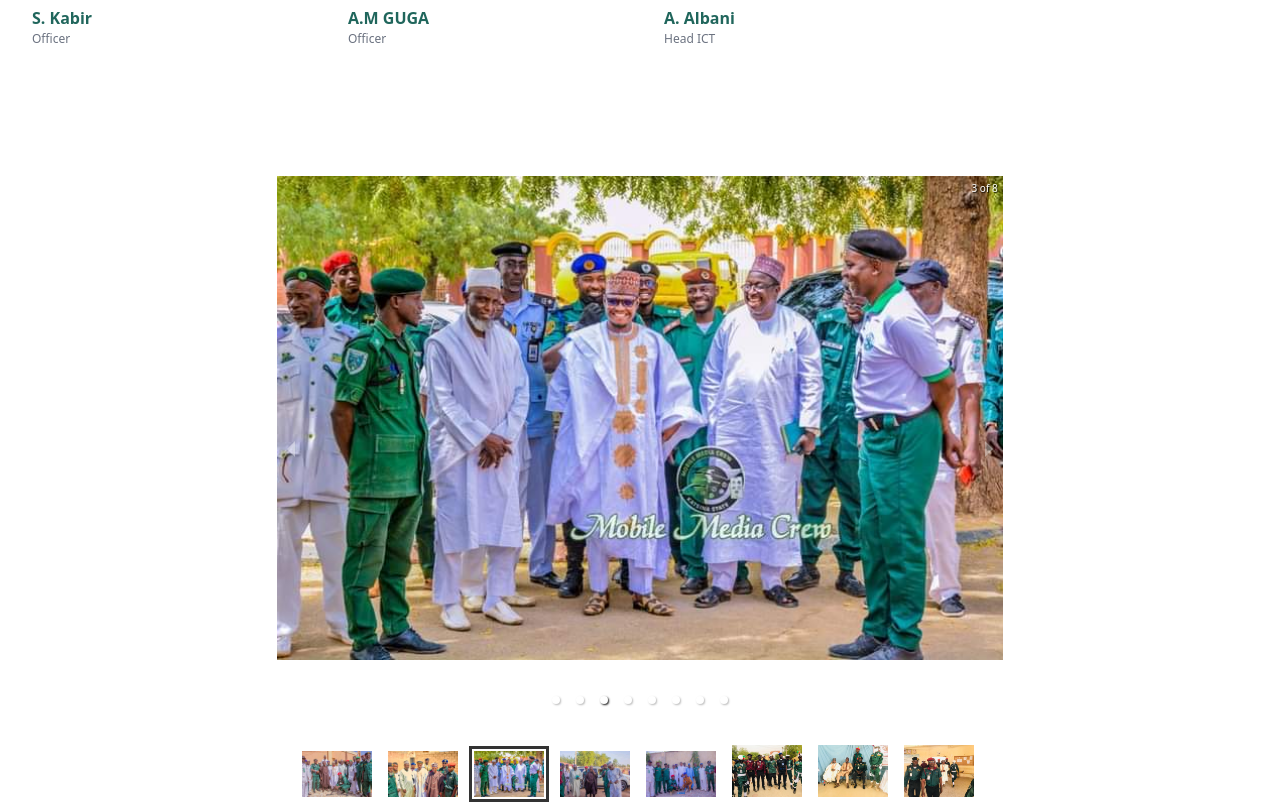
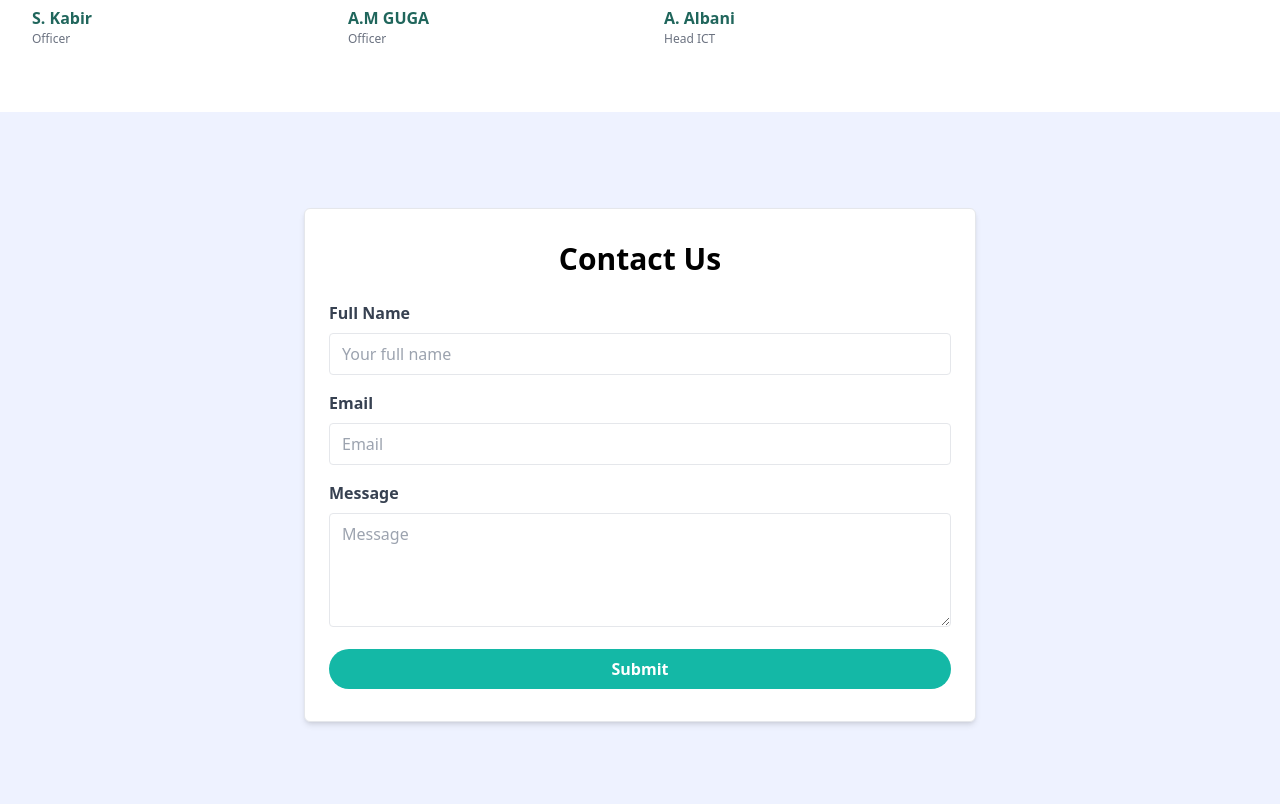
Before and after one commit to hamzashadeez/hisbah, a React (Vite) app: page / in a window 1280 px wide. Shown: the part 3674-4478 px from the top of the page. Built offline with nearby package versions, Linux system fonts and the light colour scheme.

Commit message:
Contact form

```diff
--- a/index.html
+++ b/index.html
@@ -10,7 +10,7 @@
     <meta charset="UTF-8" />
     <link rel="icon" type="image/svg+xml" href="/vite.svg" />
     <meta name="viewport" content="width=device-width, initial-scale=1.0" />
-    <title>Hisbah Katsina</title>
+    <title>Hisbah Katsina State</title>
   </head>
   <body>
     <div id="root"></div>
--- a/src/App.jsx
+++ b/src/App.jsx
@@ -12,6 +12,7 @@ import Donations from "./pages/Donations";
 import Members from "./pages/Members";
 import Reports from "./pages/Reports";
 import Test from "./components/Test";
+import ContactUS from "./pages/ContactUs";
 
 function App() {
   const [session, setSession] = useState(null);
@@ -27,17 +28,18 @@ function App() {
   }, []);
 
   return (
-    <div className='min-h-screen w-full'>
+    <div className="min-h-screen w-full">
       <Routes>
-        <Route path='/' element={<Landing />} />
-        <Route path='/test' element={<Test />} />
-        <Route path='/donate' element={<Donate />} />
-        <Route path='/join' element={<JoinCommunity />} />
-        <Route path='/login' element={<LoginPage />} />
+        <Route path="/" element={<Landing />} />
+        <Route path="/test" element={<Test />} />
+        <Route path="/donate" element={<Donate />} />
+        <Route path="/join" element={<JoinCommunity />} />
+        <Route path="/login" element={<LoginPage />} />
+        <Route path="/contactus" element={<ContactUS />} />
         {/* <Route path="/login" element={session !== null ? <LoginPage /> : <Navigate to="/dashboard" replace />} /> */}
 
         <Route
-          path='/dashboard'
+          path="/dashboard"
           element={
             <DashboardLayout>
               <Dashboard />
@@ -45,7 +47,7 @@ function App() {
           }
         />
         <Route
-          path='/donations'
+          path="/donations"
           element={
             <DashboardLayout>
               <Donations />
@@ -53,7 +55,7 @@ function App() {
           }
         />
         <Route
-          path='/members'
+          path="/members"
           element={
             <DashboardLayout>
               <Members />
@@ -61,7 +63,7 @@ function App() {
           }
         />
         <Route
-          path='/reports'
+          path="/reports"
           element={
             <DashboardLayout>
               <Reports />
--- /dev/null
+++ b/src/components/ContactUS.jsx
@@ -0,0 +1,79 @@
+import React, { useState } from "react";
+
+const ContactUS = () => {
+  let [name, setName] = useState();
+  const [email, setEmail] = useState("");
+  const [message, setMessage] = useState("");
+
+  const [submitted, setSubmitted] = useState(false);
+  const [error, setError] = useState("");
+  return (
+    <section className="bg-indigo-50">
+      <div className="container m-auto max-w-2xl py-24">
+        <div className="bg-white px-6 py-8 mb-4 shadow-md rounded-md border m-4 md:m-0">
+          <form>
+            <h2 className="text-3xl text-center font-semibold mb-6">
+              Contact Us
+            </h2>
+
+            <div>
+              <div className="mb-4">
+                <label
+                  htmlFor="full_name"
+                  className="block text-gray-700 font-bold mb-2"
+                >
+                  Full Name
+                </label>
+                <input
+                  type="text"
+                  id="full_name"
+                  name="full_name"
+                  className="border rounded w-full py-2 px-3"
+                  placeholder="Your full name"
+                />
+              </div>
+              <div className="mb-4">
+                <label
+                  htmlFor="email"
+                  className="block text-gray-700 font-bold mb-2"
+                >
+                  Email
+                </label>
+                <input
+                  type="email"
+                  id="email"
+                  name="email"
+                  className="border rounded w-full py-2 px-3"
+                  placeholder="Email"
+                />
+              </div>
+              <div className="mb-4">
+                <label
+                  htmlFor="message"
+                  className="block text-gray-700 font-bold mb-2"
+                >
+                  Message
+                </label>
+                <textarea
+                  id="message"
+                  name="message"
+                  className="border rounded w-full py-2 px-3"
+                  rows="4"
+                  placeholder="Message"
+                ></textarea>
+              </div>
+              <button
+                className="bg-teal-500 hover:bg-teal-600 text-white font-bold py-2 px-4 rounded-full w-full"
+                type="submit"
+              >
+                Submit
+              </button>
+            </div>
+          </form>
+        </div>
+      </div>
+    </section>
+  );
+};
+
+export default ContactUS;
--- a/src/components/Landing.jsx
+++ b/src/components/Landing.jsx
@@ -12,62 +12,65 @@ import Blog from "./Blog";
 import Officials from "./Officials";
 import { CiGlobe } from "react-icons/ci";
 import LanguageChanger from "./ChangeLangBtn";
+import ContactUS from "./ContactUS";
 
 function Landing() {
   const [show, setShow] = useState(false);
-  const [hero, setHero] = useState("Promoting Morality and Public Order According to the Islamic Teachings")
+  const [hero, setHero] = useState(
+    "Promoting Morality and Public Order According to the Islamic Teachings"
+  );
 
   return (
-    <div id='home' className='bg-white min-h-screen relative'>
-      <section className='sticky main_header top-0 left-0'>
-        <header className='bg-[#F4FFFB] px-4 flex main_header flex-row items-center justify-between md:px-12 lg:px-24 h-24 sm:h-20 shadow-md'>
-          <img src={logo} alt='Logo' className='w-20' />
-          <ul className='hidden md:flex flex-row gap-6'>
+    <div id="home" className="bg-white min-h-screen relative">
+      <section className="sticky main_header top-0 left-0">
+        <header className="bg-[#F4FFFB] px-4 flex main_header flex-row items-center justify-between md:px-12 lg:px-24 h-24 sm:h-20 shadow-md">
+          <img src={logo} alt="Logo" className="w-20" />
+          <ul className="hidden md:flex flex-row gap-6">
             <li>
               <a
-                href='#home'
-                className='font-bold text-xl hover:text-teal-400 text-[#20665C]'
+                href="#home"
+                className="font-bold text-xl hover:text-teal-400 text-[#20665C]"
               >
                 Home
               </a>
             </li>
             <li>
               <a
-                href='#mission'
-                relative='path'
-                className='font-bold text-xl hover:text-teal-400 text-[#20665C]'
+                href="#mission"
+                relative="path"
+                className="font-bold text-xl hover:text-teal-400 text-[#20665C]"
               >
                 Our Mission
               </a>
             </li>
             <li>
               <a
-                href='#officials'
-                className='font-bold text-xl hover:text-teal-400 text-[#20665C]'
+                href="#officials"
+                className="font-bold text-xl hover:text-teal-400 text-[#20665C]"
               >
                 Team
               </a>
             </li>
             <li>
               <a
-                href='#contact'
-                className='font-bold text-xl hover:text-teal-400 text-[#20665C]'
+                href="#contact"
+                className="font-bold text-xl hover:text-teal-400 text-[#20665C]"
               >
                 Contact Us
               </a>
             </li>
             <li>
               <Link
-                to='/login'
-                className='font-bold text-xl hover:text-teal-400 text-[#20665C]'
+                to="/login"
+                className="font-bold text-xl hover:text-teal-400 text-[#20665C]"
               >
                 Sign In
               </Link>
             </li>
             <li>
               <Link
-                to='/donate'
-                className='font-bold text-white px-4 py-2 rounded-md text-md hover:bg-teal-400 bg-[#20665C]'
+                to="/donate"
+                className="font-bold text-white px-4 py-2 rounded-md text-md hover:bg-teal-400 bg-[#20665C]"
               >
                 Donate
               </Link>
@@ -75,7 +78,7 @@ function Landing() {
           </ul>
           <button
             onClick={() => setShow(true)}
-            className='text-[#20665C] md:hidden '
+            className="text-[#20665C] md:hidden "
           >
             <CiMenuFries size={40} />
           </button>
@@ -85,15 +88,15 @@ function Landing() {
             show ? "left-0" : "left-[-100%] lg:left-0"
           } p-[20px] lg:p-0 top-0 w-full lg:hidden   bg-white lg:bg-transparent fixed lg:relative flex flex-col lg:flex-row items-start lg:items-center space-y-[30px] lg:space-y-0 h-screen lg:h-fit transition-all lg:space-x-[30px] z-50`}
         >
-          <div className='w-full flex items-center justify-end'>
-            <button className='lg:hidden' onClick={() => setShow(false)}>
-              <FiPlus className='rotate-45 text-[30px] text-primary/200' />
+          <div className="w-full flex items-center justify-end">
+            <button className="lg:hidden" onClick={() => setShow(false)}>
+              <FiPlus className="rotate-45 text-[30px] text-primary/200" />
             </button>
           </div>
 
           <Link
             onClick={() => setShow(false)}
-            className=' text-[18px] lg:text-[16px]  poppins-semibold whitespace-nowrap  text-end text-brand'
+            className=" text-[18px] lg:text-[16px]  poppins-semibold whitespace-nowrap  text-end text-brand"
             to={"#"}
           >
             Home
@@ -101,29 +104,29 @@ function Landing() {
 
           <Link
             onClick={() => setShow(false)}
-            className=' text-[18px] lg:text-[16px]  poppins-semibold whitespace-nowrap  text-end text-brand'
+            className=" text-[18px] lg:text-[16px]  poppins-semibold whitespace-nowrap  text-end text-brand"
             to={"#mission"}
-            relative='path'
+            relative="path"
           >
             Our Mission
           </Link>
           <a
             onClick={() => setShow(false)}
-            href='#officials'
-            className='font-bold text-xl hover:text-teal-400 text-[#20665C]'
+            href="#officials"
+            className="font-bold text-xl hover:text-teal-400 text-[#20665C]"
           >
             Team
           </a>
           <a
             onClick={() => setShow(false)}
-            href='#contact'
-            className='font-bold text-xl hover:text-teal-400 text-[#20665C]'
+            href="#contact"
+            className="font-bold text-xl hover:text-teal-400 text-[#20665C]"
           >
             Contact Us
           </a>
           <Link
             onClick={() => setShow(false)}
-            className=' text-[18px] lg:text-[16px]  poppins-semibold whitespace-nowrap  text-end text-brand'
+            className=" text-[18px] lg:text-[16px]  poppins-semibold whitespace-nowrap  text-end text-brand"
             to={"/login"}
           >
             Sign In
@@ -131,45 +134,45 @@ function Landing() {
 
           <Link
             onClick={() => setShow(false)}
-            className=' text-[18px] lg:text-[16px]  poppins-semibold whitespace-nowrap  text-end text-brand'
+            className=" text-[18px] lg:text-[16px]  poppins-semibold whitespace-nowrap  text-end text-brand"
             to={"/donate"}
           >
             Donate
           </Link>
           {/* ))} */}
-          <button className='p-[6px_25px] flex items-center space-x-[5px]  text-white bg-brand rounded-[8px]'>
-            <span> Login</span> <IoLogInOutline className='text-[25px]' />
+          <button className="p-[6px_25px] flex items-center space-x-[5px]  text-white bg-brand rounded-[8px]">
+            <span> Login</span> <IoLogInOutline className="text-[25px]" />
           </button>
         </div>
       </section>
 
       {/* </div> */}
-      <main className='bg-teal-50 pt-16 pb-24 main relative'>
+      <main className="bg-teal-50 pt-16 pb-24 main relative">
         <div className="absolute top-[10%] right-[10%]">
           <LanguageChanger textToChange={hero} textChange={setHero} />
         </div>
-        <div className='border-2 mt-8 mb-12 w-3/4 md:w-1/2 lg:w-1/5 mx-auto border-[#20665C] text-[#20665C] font-bold text-sm py-1 rounded-full text-center'>
+        <div className="border-2 mt-8 mb-12 w-3/4 md:w-1/2 lg:w-1/5 mx-auto border-[#20665C] text-[#20665C] font-bold text-sm py-1 rounded-full text-center">
           Muslim Police Katsina Based
         </div>
-        <div className='px-4 md:px-12 lg:px-36 flex flex-col items-center justify-center '>
-          <h1 className='text-2xl md:text-5xl lg:text-7xl font-bold leading-7 md:leading-9 text-center poppins-bold'>
+        <div className="px-4 md:px-12 lg:px-36 flex flex-col items-center justify-center ">
+          <h1 className="text-2xl md:text-5xl lg:text-7xl font-bold leading-7 md:leading-9 text-center poppins-bold">
             {hero}
           </h1>
-          <div className='poppins-regular text-sm md:text-md lg:text-lg mt-3 md:mt-6 text-center text-gray-600'>
+          <div className="poppins-regular text-sm md:text-md lg:text-lg mt-3 md:mt-6 text-center text-gray-600">
             Safeguarding our communities through guidance, education, and
             enforcement.
           </div>
         </div>
-        <div className='flex flex-col md:flex-row items-center justify-center mt-3 gap-3 md:gap-6 md:mt-5'>
+        <div className="flex flex-col md:flex-row items-center justify-center mt-3 gap-3 md:gap-6 md:mt-5">
           <Link
             to={"/join"}
-            className='bg-[#20665C] px-6 text-center font-bold rounded-full py-2.5 w-60 text-sm text-white'
+            className="bg-[#20665C] px-6 text-center font-bold rounded-full py-2.5 w-60 text-sm text-white"
           >
             Join Our Community
           </Link>
           <Link
-            to='#'
-            className='border-2 border-[#20665C] text-center font-bold px-6 rounded-full w-60 py-2.5 text-sm text-[#20665C]'
+            to="#"
+            className="border-2 border-[#20665C] text-center font-bold px-6 rounded-full w-60 py-2.5 text-sm text-[#20665C]"
           >
             Read Our Blog
           </Link>
@@ -179,27 +182,30 @@ function Landing() {
 
       <About />
       {/* MISSION */}
-      <div className='px-6 md:px-16'>
-        <img className='md:w-3/4 mx-auto' src='./hisbah.svg' alt='' />
+      <div className="px-6 md:px-16">
+        <img className="md:w-3/4 mx-auto" src="./hisbah.svg" alt="" />
       </div>
-      <div id='mission'>
+      <div id="mission">
         <Mission />
       </div>
-      <div id='officials'>
+      <div id="officials">
         <Officials />
+      </div>
+      <div id="contact">
+        <ContactUS />
       </div>
       <Gallery />
 
       <Blog />
       <Footer />
-      <div className='my-16'>
-        <h4 className='text-center text-lg'>
+      <div className="my-16">
+        <h4 className="text-center text-lg">
           Powered By{" "}
           <a
-            target='_blank'
-            rel='noopener noreferrer' // Added for security
-            href='https://synergates.ng' // Include the full URL with "https://"
-            className='font-bold text-teal-700'
+            target="_blank"
+            rel="noopener noreferrer" // Added for security
+            href="https://synergates.ng" // Include the full URL with "https://"
+            className="font-bold text-teal-700"
           >
             Synergates
           </a>
--- /dev/null
+++ b/src/pages/ContactUs.jsx
@@ -0,0 +1,12 @@
+import React from "react";
+import ContactUS from "../components/ContactUS";
+
+const ContactUs = () => {
+  return (
+    <div>
+      <ContactUS />
+    </div>
+  );
+};
+
+export default ContactUs;
```
Also changed, not shown: src/components/Officials.jsx (+54 -23 lines).
